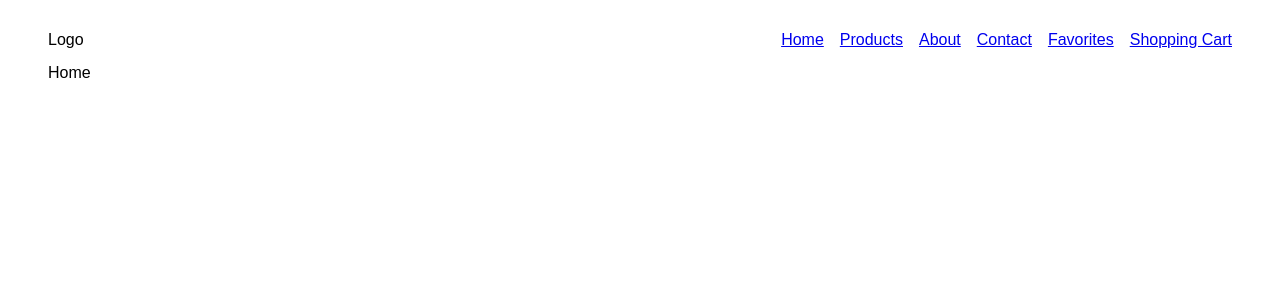
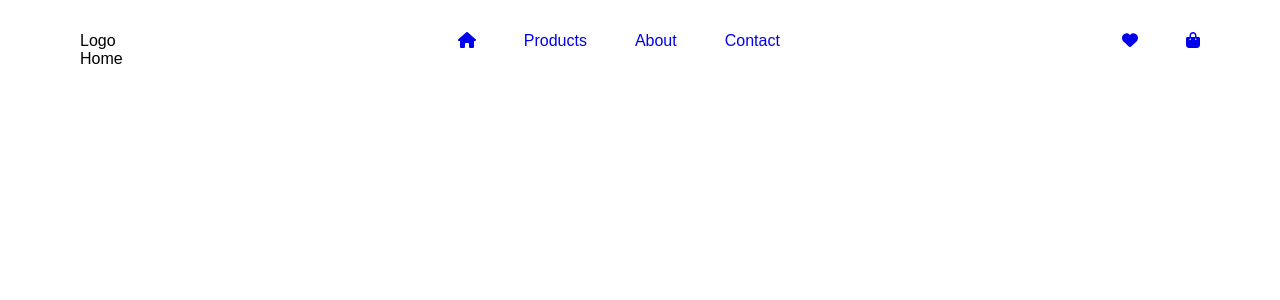
Before and after one commit to davitJabushanuri/shopping-cart, a React (Create React App) app: page / in a window 1280 px wide. Shown: the top 300 px of the page. Built offline with nearby package versions, Linux system fonts and the light colour scheme.

Commit message:
setup navbar, add icons from fontawesome

```diff
--- a/package.json
+++ b/package.json
@@ -4,6 +4,10 @@
 	"version": "0.1.0",
 	"private": true,
 	"dependencies": {
+		"@fortawesome/fontawesome-svg-core": "^6.1.1",
+		"@fortawesome/free-regular-svg-icons": "^6.1.1",
+		"@fortawesome/free-solid-svg-icons": "^6.1.1",
+		"@fortawesome/react-fontawesome": "^0.1.18",
 		"@testing-library/jest-dom": "^5.16.4",
 		"@testing-library/react": "^13.1.1",
 		"@testing-library/user-event": "^13.5.0",
--- a/src/App.css
+++ b/src/App.css
@@ -6,7 +6,7 @@
 }
 
 .App {
-	padding: 1rem 3rem;
+	padding: 2rem 5rem;
 	min-height: 100vh;
 }
 
@@ -14,11 +14,16 @@ nav {
 	display: flex;
 	justify-content: space-between;
 	align-items: center;
-	height: 3rem;
 }
 
-.navbar {
+.navbar,
+.cart {
 	display: flex;
 	align-items: center;
-	gap: 1rem;
+	gap: 3rem;
+	font-size: 1rem;
 }
+
+.link {
+	text-decoration: none;
+}
--- a/src/components/Navbar.js
+++ b/src/components/Navbar.js
@@ -1,17 +1,38 @@
 import React from 'react'
 import { Link } from 'react-router-dom'
+import { FontAwesomeIcon } from '@fortawesome/react-fontawesome'
+import {
+	faHome,
+	faBagShopping,
+	faHeart,
+} from '@fortawesome/free-solid-svg-icons'
 
 const Navbar = () => {
 	return (
 		<nav>
 			<div className='logo'>Logo</div>
 			<div className='navbar'>
-				<Link to='/'>Home</Link>
-				<Link to='/products'>Products</Link>
-				<Link to='/about'>About</Link>
-				<Link to='/contact'>Contact</Link>
-				<Link to='/favorites'>Favorites</Link>
-				<Link to='/shopping-cart'>Shopping Cart</Link>
+				<Link className='link' to='/'>
+					<FontAwesomeIcon icon={faHome} />
+				</Link>
+				<Link className='link' to='/products'>
+					Products
+				</Link>
+				<Link className='link' to='/about'>
+					About
+				</Link>
+				<Link className='link' to='/contact'>
+					Contact
+				</Link>
+			</div>
+
+			<div className='cart'>
+				<Link className='link' to='/favorites'>
+					<FontAwesomeIcon icon={faHeart} />
+				</Link>
+				<Link className='link' to='/shopping-cart'>
+					<FontAwesomeIcon icon={faBagShopping} />
+				</Link>
 			</div>
 		</nav>
 	)
```
Also changed, not shown: 1 other file (tests, documents, lock files or other folders).
